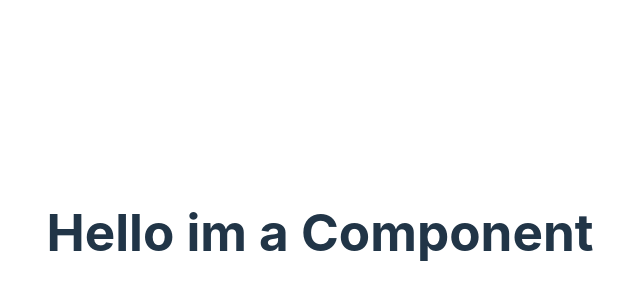
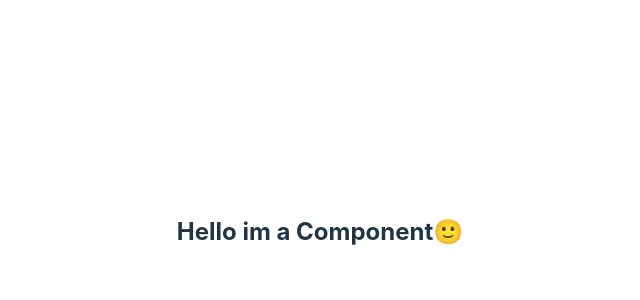
Before and after one commit to BRivasTorres/Practicing-React, a React (Vite) app in the folder learning-react/: page / in a window 1280 px wide. Shown: the part 168-468 px from the top of the page, without its empty margins (320-960 px from the left). Built offline with nearby package versions, Linux system fonts and the light colour scheme.

Commit message:
components

```diff
--- a/learning-react/src/Components/Componente.tsx
+++ b/learning-react/src/Components/Componente.tsx
@@ -1,9 +1,15 @@
 import React, { Component } from "react";
 
-class Componente extends Component {
-    render() {
-        return <h1>Hello im a Component</h1>
-    }
+//&Antigua manera en como eran creado los componentes, esta manera se hacia por medio de clases.
+// class Componente extends Component {
+//     render() {
+//         return <h1>Hello im a Component</h1>
+//     }
+// }
+
+//&Esta es la manera actual de crear un componente, una manera mas clara y legible.
+const Componente = () => {
+    return <h2>Hello im a Component🙂</h2>
 }
 
 export default Componente
```
